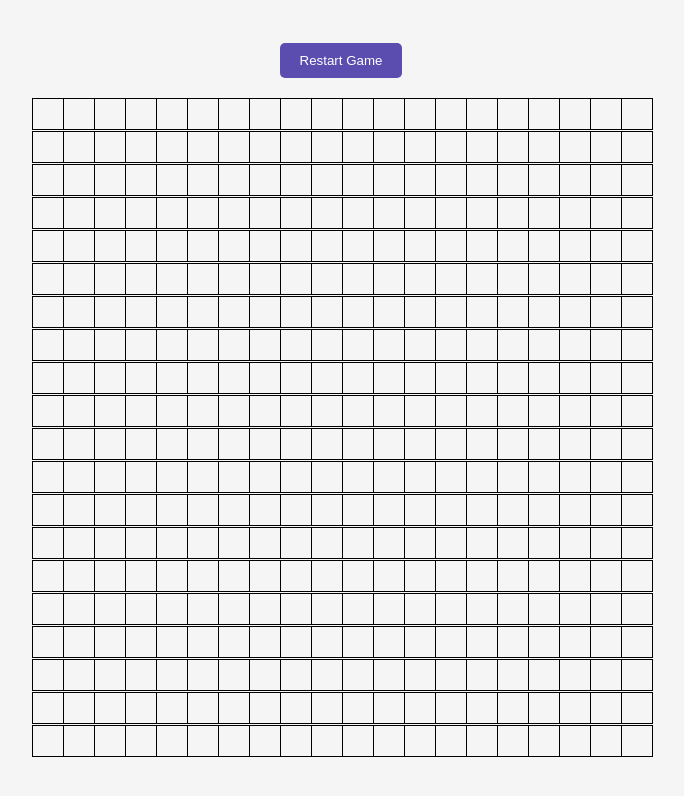
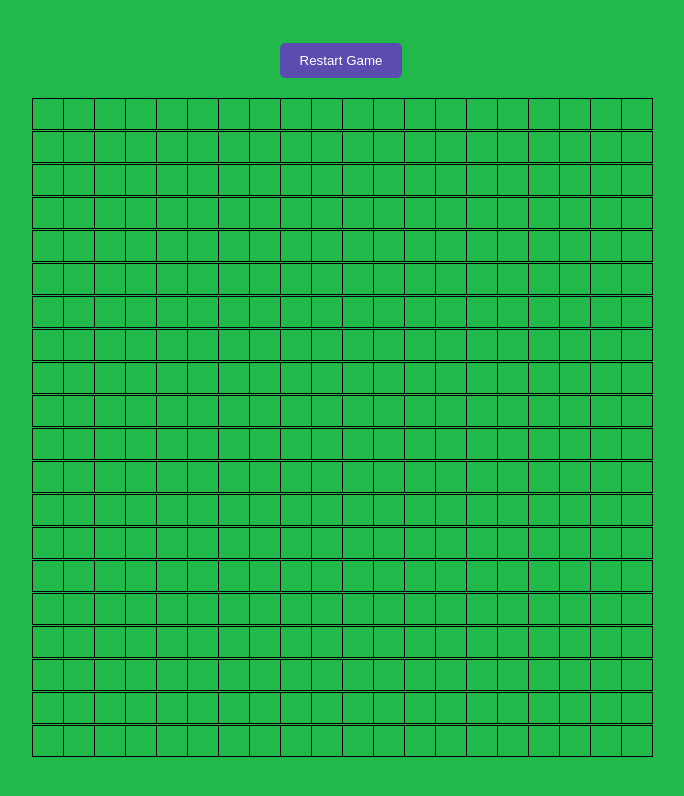
Before and after one commit to fakihiya/Jeu-Tic-Tac-Toe-20x20-en-JavaScript, a plain HTML site: page index.html in a window 1280 px wide. Shown: the whole page, without its empty margins (299-983 px from the left). Drawn offline with Linux system fonts and the light colour scheme.

Commit message:
initial commit

```diff
--- a/script.js
+++ b/script.js
@@ -39,6 +39,8 @@ function checkHorizontalLine(id) {
     }
     return false;
 }
+
+
 function checkVerticalLine(id) {
     const board = Array.from(document.getElementsByClassName('cell')).map(cell => cell.innerHTML);
     const index = parseInt(id);
@@ -114,8 +116,6 @@ function checkDiagonalLine(id) {
 }
 
 
-
-
 function positiondetector(id) {
     let element = document.getElementById(id);
 
--- a/style.css
+++ b/style.css
@@ -5,7 +5,7 @@ body {
     height: 100vh;
     margin: 0;
     font-family: Arial, sans-serif;
-    background-color: #f5f5f5; /* Optional: A subtle background color */
+    background-color: #21b949; /* Optional: A subtle background color */
 }
 
 #game {
```
